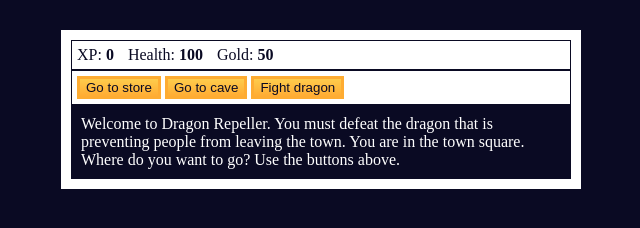
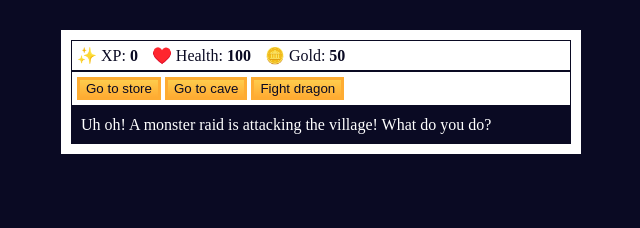
Before and after one commit to bedwras/monster-hunting-game, a plain HTML site: page index.html in a window 1280 px wide. Shown: the whole page, without its empty margins (319-959 px from the left). Drawn offline with Linux system fonts and the light colour scheme.

Commit message:
Updated text styling

```diff
--- a/index.html
+++ b/index.html
@@ -3,14 +3,14 @@
   <head>
     <meta charset="utf-8">
     <link rel="stylesheet" href="./styles.css">
-    <title>RPG - Dragon Repeller</title>
+    <title>RAID</title>
   </head>
   <body>
     <div id="game">
       <div id="stats">
-        <span class="stat">XP: <strong><span id="xpText">0</span></strong></span>
-        <span class="stat">Health: <strong><span id="healthText">100</span></strong></span>
-        <span class="stat">Gold: <strong><span id="goldText">50</span></strong></span>
+        <span class="stat">✨ XP: <strong><span id="xpText">0</span></strong></span>
+        <span class="stat">♥️ Health: <strong><span id="healthText">100</span></strong></span>
+        <span class="stat">🪙 Gold: <strong><span id="goldText">50</span></strong></span>
       </div>
       <div id="controls">
         <button id="button1">Go to store</button>
@@ -22,7 +22,7 @@
         <span class="stat">Health: <strong><span id="monsterHealth"></span></strong></span>
       </div>
       <div id="text">
-        Welcome to Dragon Repeller. You must defeat the dragon that is preventing people from leaving the town. You are in the town square. Where do you want to go? Use the buttons above.
+        Uh oh! A monster raid is attacking the village! What do you do?
       </div>
     </div>
     <script src="./script.js"></script>
```
